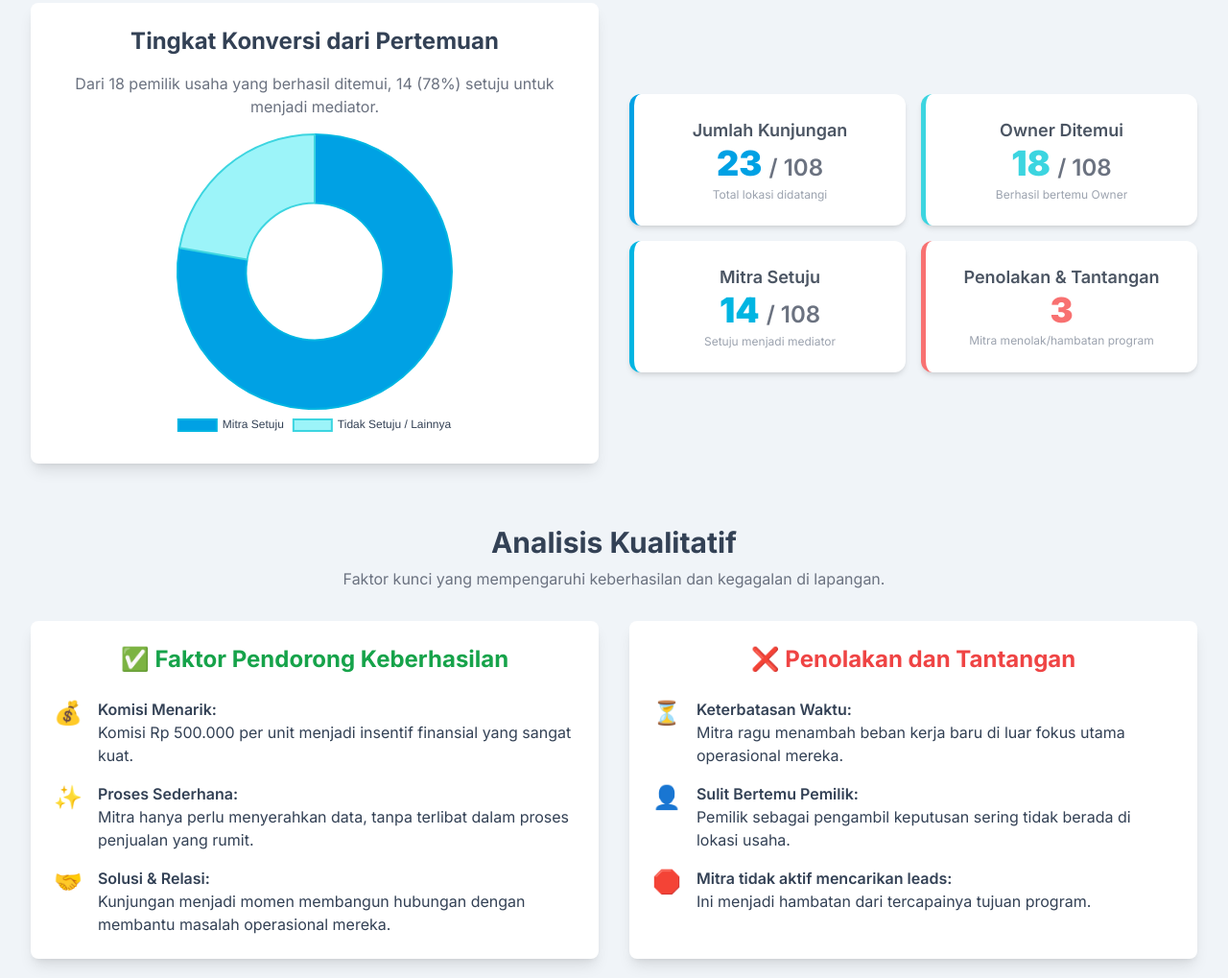
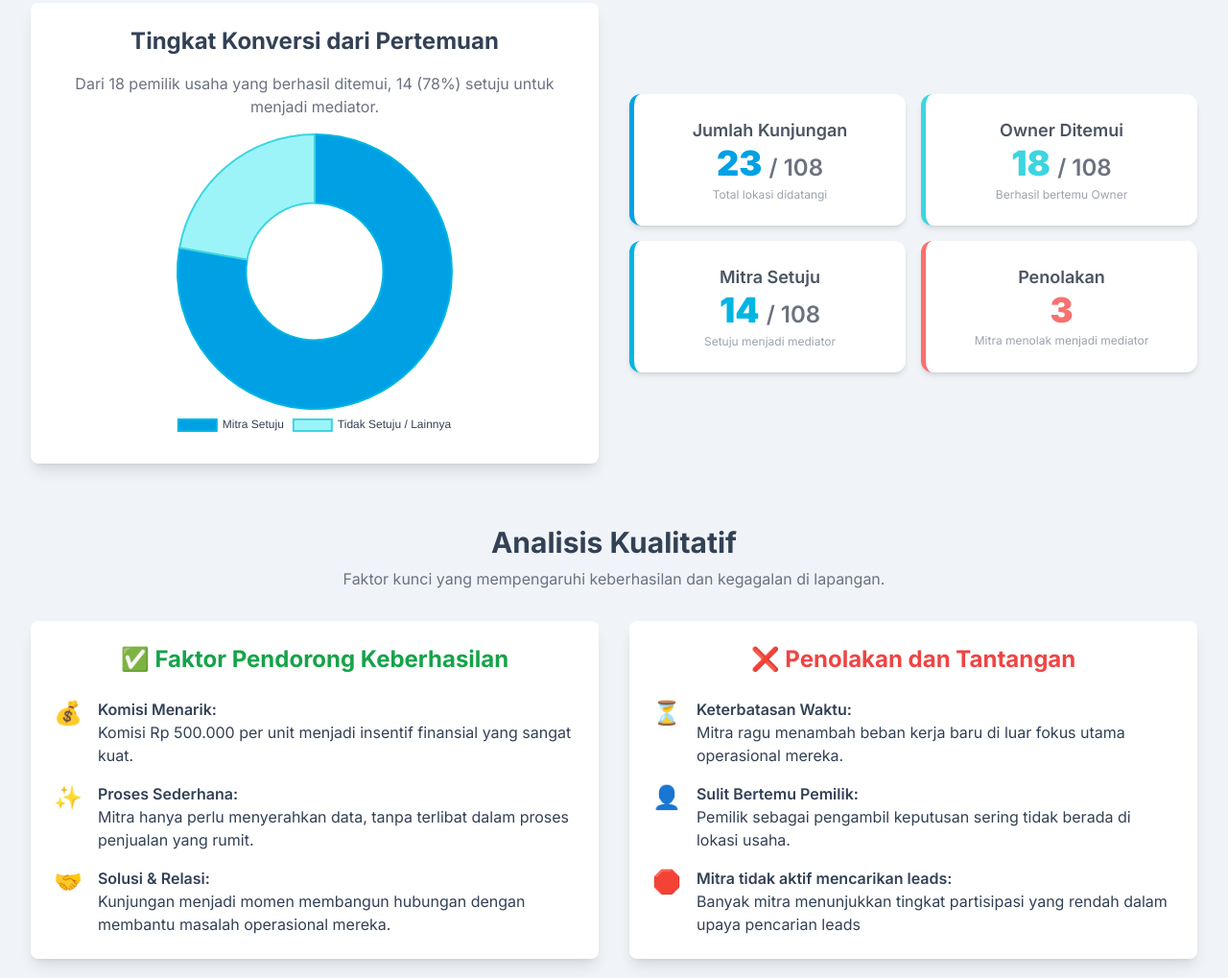
Before and after one commit to moonziircode/laporan-kunjungan, a plain HTML site: page index.html in a window 1280 px wide. Shown: the part 161-1180 px from the top of the page at 96% size. Drawn offline with nearby package versions, Linux system fonts and the light colour scheme.

Commit message:
Update index.html

```diff
--- a/index.html
+++ b/index.html
@@ -109,9 +109,9 @@
                             <p class="text-xs text-gray-400 mt-1">Setuju menjadi mediator</p>
                         </div>
                          <div class="kpi-card" style="border-color: #F87171;">
-                            <p class="text-sm md:text-lg font-semibold text-gray-600">Penolakan & Tantangan</p>
+                            <p class="text-sm md:text-lg font-semibold text-gray-600">Penolakan</p>
                             <p class="text-3xl md:text-4xl font-extrabold text-[#F87171]">3</p>
-                            <p class="text-xs text-gray-400 mt-1">Mitra menolak/hambatan program</p>
+                            <p class="text-xs text-gray-400 mt-1">Mitra menolak menjadi mediator</p>
                         </div>
                      </div>
                 </div>
@@ -136,7 +136,7 @@
                         <ul class="space-y-4">
                             <li class="flex items-start text-left"><span class="text-2xl mr-4">⏳</span><div><strong class="font-semibold">Keterbatasan Waktu:</strong><br>Mitra ragu menambah beban kerja baru di luar fokus utama operasional mereka.</div></li>
                             <li class="flex items-start text-left"><span class="text-2xl mr-4">👤</span><div><strong class="font-semibold">Sulit Bertemu Pemilik:</strong><br>Pemilik sebagai pengambil keputusan sering tidak berada di lokasi usaha.</div></li>
-                            <li class="flex items-start text-left"><span class="text-2xl mr-4">🛑</span><div><strong class="font-semibold">Mitra tidak aktif mencarikan leads:</strong><br>Ini menjadi hambatan dari tercapainya tujuan program.</div></li>
+                            <li class="flex items-start text-left"><span class="text-2xl mr-4">🛑</span><div><strong class="font-semibold">Mitra tidak aktif mencarikan leads:</strong><br>Banyak mitra menunjukkan tingkat partisipasi yang rendah dalam upaya pencarian leads</div></li>
                         </ul>
                     </div>
                 </div>
```
